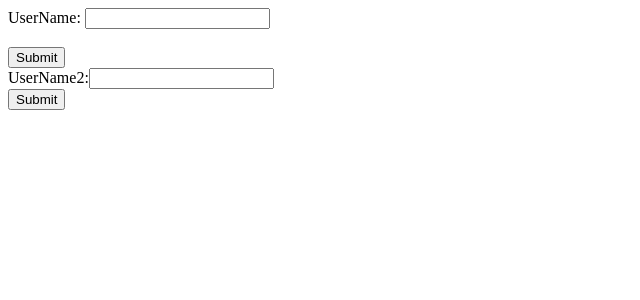
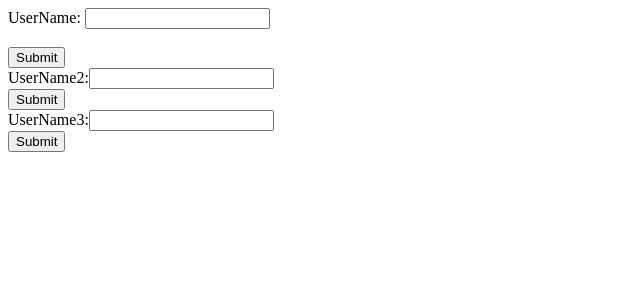
Before and after one commit to CHANDAN-su/reactApplication, a React (Vite) app: page / in a window 1280 px wide. Shown: the top 300 px of the page, without its empty margins (0-640 px from the left). Built offline with nearby package versions, Linux system fonts and the light colour scheme; no server answers.

Commit message:
Form Component: onSubmit attributes

```diff
--- a/Component/RecatRouterDom/FormComponent.jsx
+++ b/Component/RecatRouterDom/FormComponent.jsx
@@ -3,6 +3,12 @@
 
 
 const FormCom = () => {
+
+    const handleSubmit = (e) => {
+        e.preventDefault();
+        console.log("Custom submit logic");
+    }
+
     return (
         <>
         <Form method='post'>
@@ -13,6 +19,13 @@
         <div>
             <label>UserName2:</label>
             <input type="text" name="username2" />
+        </div>
+        <button type='submit'>Submit</button>
+        </Form>
+        <Form method='post' onSubmit={handleSubmit}>
+        <div>
+            <label>UserName3:</label>
+            <input type="text" name="username3" />
         </div>
         <button type='submit'>Submit</button>
         </Form>
```
